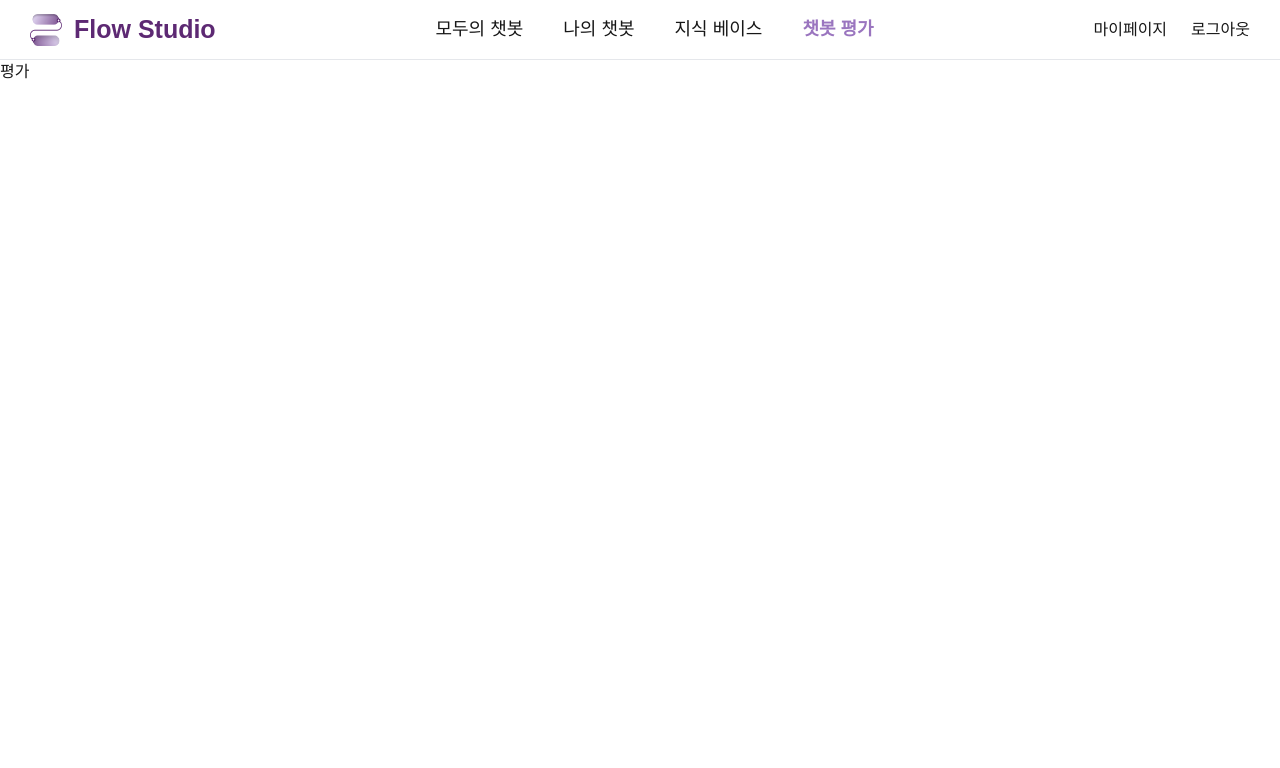
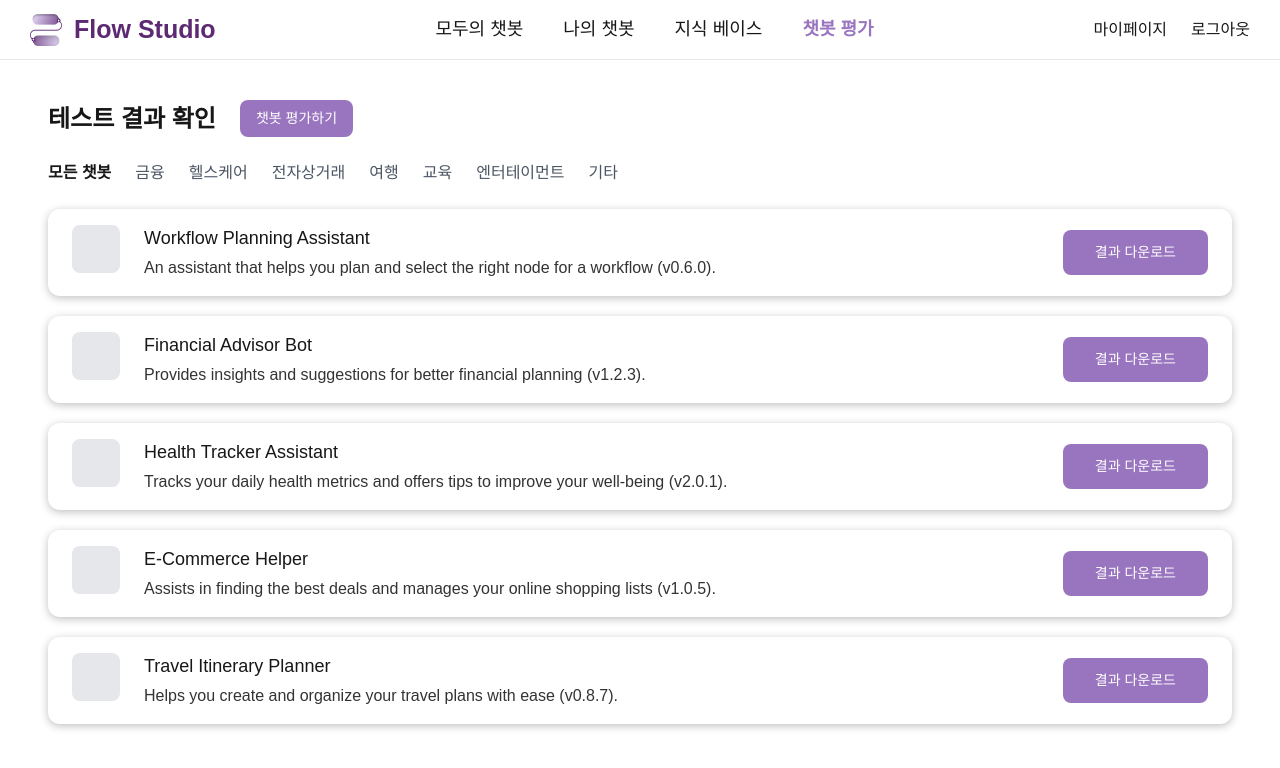
Before and after one commit to minseonkkim/FlowStudio, a Next.js app in the folder frontend/: page /evaluations in a window 1280 px wide. Shown: the top 768 px of the page. Built offline with nearby package versions, Linux system fonts and the light colour scheme.

Commit message:
[#14] Feature: 나의 챗봇 디자인

```diff
--- a/frontend/src/app/chatbots/page.tsx
+++ b/frontend/src/app/chatbots/page.tsx
@@ -80,7 +80,7 @@ export default function Page() {
     <div className="px-12 py-10">
       <div className="flex flex-col">
         <div className="mb-4 flex items-center">
-          <p className="text-[22px] mr-6">나의 챗봇</p>
+          <p className="text-[22px] font-semibold mr-6">나의 챗봇</p>
           <button
             onClick={() => setIsCreateModalOpen(true)}
             className="py-2 px-4 text-[14px] bg-[#9A75BF] text-white rounded-lg"
--- a/frontend/src/app/evaluations/page.tsx
+++ b/frontend/src/app/evaluations/page.tsx
@@ -1,9 +1,110 @@
-import React from 'react'
+"use client";
 
-const page = () => {
-  return (
-    <div>평가</div>
-  )
+import ChatbotCard from "@/components/chatbot/ChatbotCard";
+import React, { useState } from "react";
+
+interface Chatbot {
+  id: number;
+  title: string;
+  description: string;
+  category: string;
+  iconId: number;
 }
 
-export default page
+const chatbots: Chatbot[] = [
+  {
+    id: 1,
+    title: "Workflow Planning Assistant",
+    description: "An assistant that helps you plan and select the right node for a workflow (v0.6.0).",
+    category: "교육",
+    iconId: 1,
+  },
+  {
+    id: 2,
+    title: "Financial Advisor Bot",
+    description: "Provides insights and suggestions for better financial planning (v1.2.3).",
+    category: "금융",
+    iconId: 1,
+  },
+  {
+    id: 3,
+    title: "Health Tracker Assistant",
+    description: "Tracks your daily health metrics and offers tips to improve your well-being (v2.0.1).",
+    category: "헬스케어",
+    iconId: 1,
+  },
+  {
+    id: 4,
+    title: "E-Commerce Helper",
+    description: "Assists in finding the best deals and manages your online shopping lists (v1.0.5).",
+    category: "전자상거래",
+    iconId: 1,
+  },
+  {
+    id: 5,
+    title: "Travel Itinerary Planner",
+    description: "Helps you create and organize your travel plans with ease (v0.8.7).",
+    category: "여행",
+    iconId: 1,
+  },
+];
+
+const Page = () => {
+  const categories = [
+    "모든 챗봇",
+    "금융",
+    "헬스케어",
+    "전자상거래",
+    "여행",
+    "교육",
+    "엔터테이먼트",
+    "기타",
+  ];
+
+  const [selectedCategory, setSelectedCategory] = useState<string>("모든 챗봇");
+
+  const handleCategoryClick = (label: string) => {
+    setSelectedCategory(label);
+  };
+
+  const filteredChatbots = selectedCategory === "모든 챗봇"
+    ? chatbots
+    : chatbots.filter((chatbot) => chatbot.category === selectedCategory);
+
+  return (
+    <div className="px-12 py-10">
+      <div className="flex items-center mb-6">
+        <h2 className="text-2xl font-bold mr-6">테스트 결과 확인</h2>
+        <button className="py-2 px-4 text-[14px] bg-[#9A75BF] text-white rounded-lg">
+          챗봇 평가하기
+        </button>
+      </div>
+
+      <div className="flex items-center mb-6">
+        {categories.map((label) => (
+          <button
+            key={label}
+            onClick={() => handleCategoryClick(label)}
+            className={`mr-6 ${selectedCategory === label ? "font-semibold" : "text-gray-600"}`}
+          >
+            {label}
+          </button>
+        ))}
+      </div>
+
+      <div className="flex flex-col gap-1">
+        {filteredChatbots.map((chatbot) => (
+          <ChatbotCard
+            key={chatbot.id}
+            title={chatbot.title}
+            description={chatbot.description}
+            buttonText="결과 다운로드"
+            onButtonClick={() => console.log(`Downloading results for ${chatbot.title}`)}
+          />
+        ))}
+      </div>
+    </div>
+  );
+}
+
+export default Page;
```
